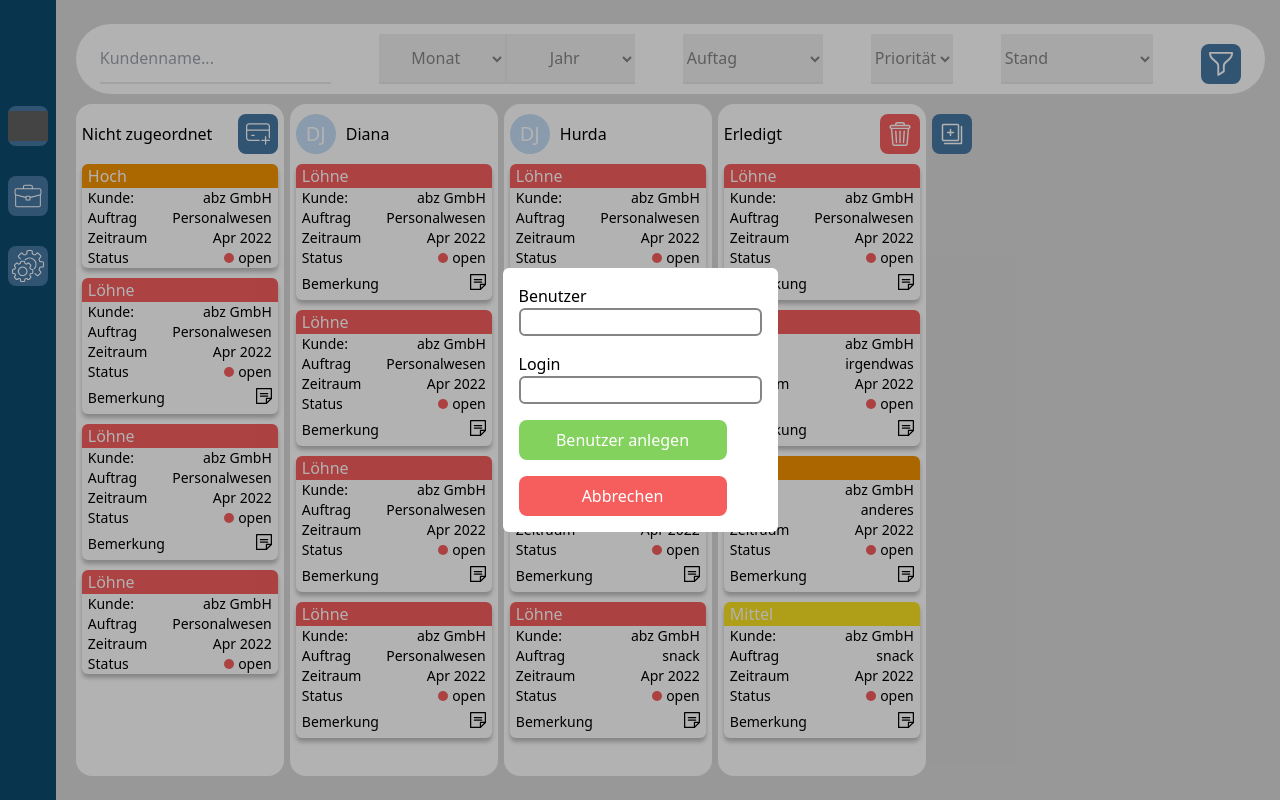
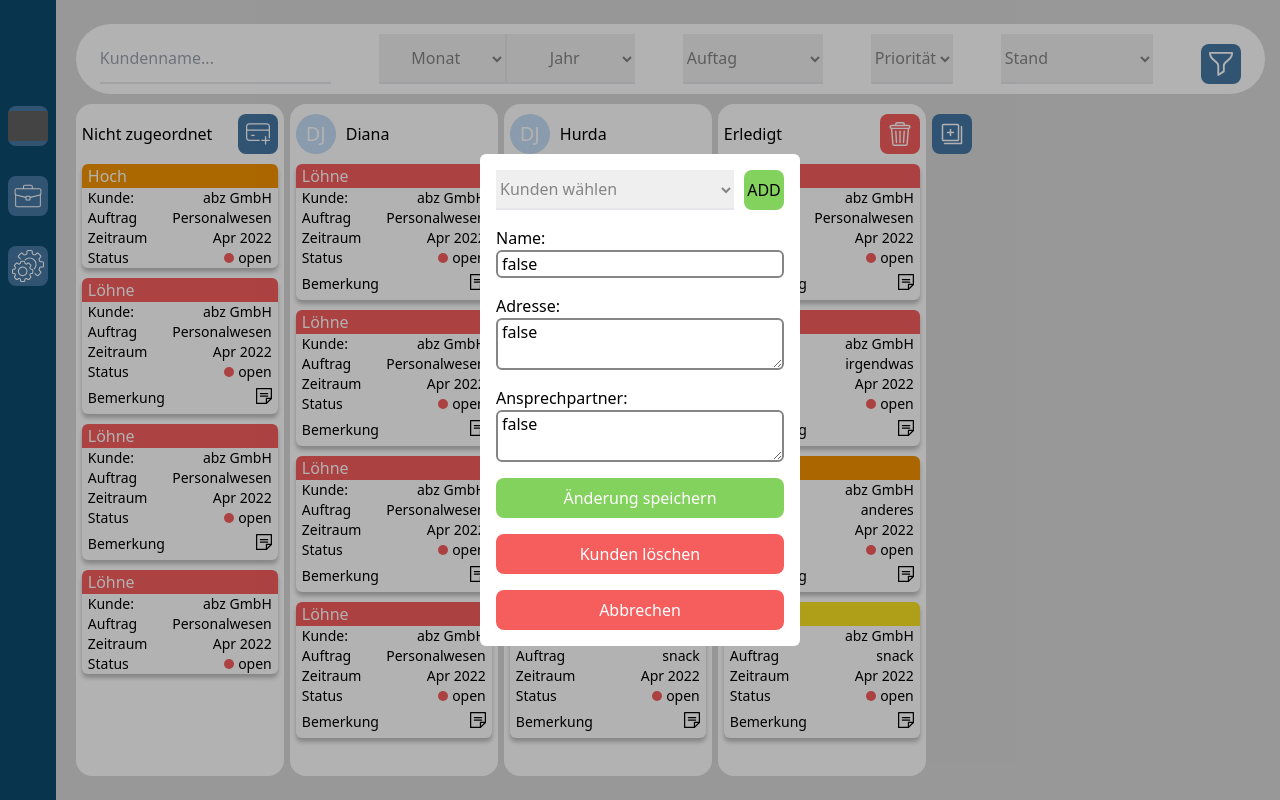
Before and after one commit to brueningmax/todo-drag-drop, a React (Vite) app: page / in a window 1280 px wide. Built offline with nearby package versions, Linux system fonts and the light colour scheme; grey boxes are pictures that could not be loaded.

Commit message:
New Customer & User Settings done

```diff
--- a/src/App.jsx
+++ b/src/App.jsx
@@ -5,16 +5,17 @@ import Kanban from './components/Kanban/kanban'
 import Overlay from './components/Overlays/BaseOverlay/baseOverlay'
 import SearchBar from './components/Searchbar/searchbar'
 import Sidebar from './components/Sidebar/sidebar'
-import NewUserOverlay from './components/Overlays/BaseOverlay/NewUser/newUser'
+import NewUserOverlay from './components/Overlays/NewUser/newUser'
+import UserSettingsOverlay from './components/Overlays/UserSettings/userSettings'
 
 function App() {
 
-  const [overlayVisibility, setOverlayVisibility] = useState(true)
+  const [overlayVisibility, setOverlayVisibility] = useState(false)
 
   return (
     <div className='flex fixed top-0 left-0 w-full h-full'>
       <Overlay  visibilityCondition={overlayVisibility} exitFunction={setOverlayVisibility} >
-        <NewUserOverlay/>
+
       </Overlay>
       <Sidebar />
       <Main>
--- a/src/components/Containers/Tooltip/tooltip.jsx
+++ b/src/components/Containers/Tooltip/tooltip.jsx
@@ -1,8 +1,8 @@
 export default function Tooltip({ text }) {
     return (
-        <div class="speech-bubble -translate-x-36 -translate-y-40">
-            <div class="speech-bubble-triangle"></div>
-            <p class="speech-bubble-content">{text}</p>
+        <div className="speech-bubble -translate-x-36 -translate-y-40">
+            <div className="speech-bubble-triangle"></div>
+            <p className="speech-bubble-content">{text}</p>
         </div>
     )
 }
--- a/src/components/Kanban/kanban.jsx
+++ b/src/components/Kanban/kanban.jsx
@@ -4,10 +4,13 @@ import Column from './Column/column';
 import { fakeData } from '../../assets/fakeData';
 import { v4 as uuidv4 } from 'uuid';
 import SVG from '../../assets/icons/add-button.svg'
+import Overlay from '../Overlays/BaseOverlay/baseOverlay';
+import NewUserOverlay from '../Overlays/NewUser/newUser';
 
 
 export default function Kanban() {
     const [state, setState] = useState(fakeData);
+    const [newUserVisibility, setnewUserVisibility] = useState(false)
 
 
     const reorder = (list, startIndex, endIndex) => {
@@ -66,16 +69,21 @@ export default function Kanban() {
     }
 
     return (
+        <>
+            <Overlay visibilityCondition={newUserVisibility} exitFunction={setnewUserVisibility} >
+                <NewUserOverlay exitFunction={setnewUserVisibility} />
+            </Overlay>
         <DragDropContext onDragEnd={handleOnDragEnd} >
             <div className='flex w-full h-full overflow-y-hidden gap-1.5'>
                 {state.map((object, index) =>
                     <Column key={uuidv4()} droppableId={index} content={object} />)}
 
-                <button className="flex justify-center items-center btn bg-lightBlue mt-2.5">
+                    <button className="flex justify-center items-center btn bg-lightBlue mt-2.5" onClick={() => setnewUserVisibility(true)}>
                     <img src={SVG} className='w-6 invert' />
                 </button>
             </div>
 
         </DragDropContext>
+        </>
     );
 }
--- a/src/components/Overlays/BaseOverlay/baseOverlay.jsx
+++ b/src/components/Overlays/BaseOverlay/baseOverlay.jsx
@@ -9,7 +9,7 @@ const Overlay = ({ visibilityCondition, exitFunction, children }) => {
     return (
         <div id='background' className={`fixed top-0 left-0 right-0 bottom-0 bg-black bg-opacity-30 flex items-center justify-center ${visibilityCondition ? 'visible' : 'hidden'
             } z-50`} onClick={(e) => handleClose(e)}>
-            {children}
+            {visibilityCondition && children}
         </div>
     )
 
--- /dev/null
+++ b/src/components/Overlays/CustomerSettings/customerSettings.jsx
@@ -0,0 +1,39 @@
+import { useState } from "react";
+
+export default function CustomerSettingsOverlay({ exitFunction }) {
+    const [selectedCustomers, setSelectedCustomers] = useState('');
+    const [advancedRights, setadvancedRights] = useState(false);
+    const [availableCustomers, setAvailableCustomers] = useState(['xyz GmbH', 'Assi AG'])
+
+    const handleSubmit = (e) => {
+        e.preventDefault()
+        console.log(user, login)
+        exitFunction(false)
+    }
+    return (
+        <form className="overlay">
+            <div className="flex w-full justify-between gap-2.5">
+            <select className={`py-1 text-center grow text-start border-b-2 ${selectedCustomers ? 'text-black' : 'text-darkGray'}`} value={selectedCustomers} onChange={e => setSelectedCustomers(e.target.value)}>
+                <option value='' disabled hidden>Kunden wählen</option>
+                {availableCustomers.map(customer => <option className="text-black" key={customer} value={customer}>{customer}</option>)}
+                </select>
+                <button className="btn bg-low hover:bg-highlight_low">ADD</button>
+            </div>
+            <div className="flex flex-col items-start w-full">
+                <label>Name:</label>
+                <input value={advancedRights} onChange={(e) => setadvancedRights(e.target.value)} type="text" className="input w-full" />
+            </div>
+            <div className="flex flex-col items-start w-full">
+                <label>Adresse:</label>
+                <textarea value={advancedRights} onChange={(e) => setadvancedRights(e.target.value)} type="text" className="input w-full" />
+            </div>
+            <div className="flex flex-col items-start w-full">
+                <label>Ansprechpartner:</label>
+                <textarea value={advancedRights} onChange={(e) => setadvancedRights(e.target.value)} type="text" className="input w-full" />
+            </div>
+            <button onClick={(e) => handleSubmit(e)} className="btn w-full bg-low text-white hover:bg-highlight_low">Änderung speichern</button>
+            <button onClick={(e) => { e.preventDefault(); exitFunction(false) }} className="btn w-full bg-urgent text-white hover:bg-highlight_urgent">Kunden löschen</button>
+            <button onClick={(e) => { e.preventDefault(); exitFunction(false) }} className="btn w-full bg-urgent text-white hover:bg-highlight_urgent">Abbrechen</button>
+        </form>
+    )
+}
--- a/src/components/Overlays/BaseOverlay/NewUser/newUser.jsx
+++ b/src/components/Overlays/NewUser/newUser.jsx
@@ -1,12 +1,16 @@
 import { useState } from "react";
 
-export default function NewUserOverlay() {
+export default function NewUserOverlay( {exitFunction}) {
     const [user, setUser] = useState('');
     const [login, setLogin] = useState('');
 
-
+    const handleSubmit = (e) => {
+        e.preventDefault()
+        console.log(user, login)
+        exitFunction(false)
+    }
     return (
-        <div className="flex flex-col rounded-md gap-4 items-start bg-white p-4">
+        <form className="overlay">
             <div className="flex flex-col items-start w-full">
                 <label>Benutzer</label>
                 <input value={user} onChange={(e) => setUser(e.target.value)} type="text" className="input w-full" />
@@ -15,8 +19,8 @@ export default function NewUserOverlay() {
                 <label>Login</label>
                 <input value={login} onChange={(e) => setLogin(e.target.value)} type="text" className="input w-full" />
             </div>
-            <button className="btn w-52 bg-low text-white hover:bg-highlight_low">Benutzer anlegen</button>
-            <button className="btn w-52 bg-urgent text-white hover:bg-highlight_urgent">Abbrechen</button>
-        </div>
+            <button onClick={(e) => handleSubmit(e) } className="btn w-full bg-low text-white hover:bg-highlight_low">Benutzer anlegen</button>
+            <button onClick={(e) => { e.preventDefault(); exitFunction(false) }} className="btn w-full bg-urgent text-white hover:bg-highlight_urgent">Abbrechen</button>
+        </form>
     )
 }
--- /dev/null
+++ b/src/components/Overlays/UserSettings/userSettings.jsx
@@ -0,0 +1,29 @@
+import { useState } from "react";
+
+export default function UserSettingsOverlay({ exitFunction }) {
+    const [selectedUser, setSelectedUser] = useState('');
+    const [advancedRights, setadvancedRights] = useState(false);
+    const [availableUsers, setAvailableUsers] = useState(['diana', 'hurda'])
+
+    const handleSubmit = (e) => {
+        e.preventDefault()
+        console.log(user, login)
+        exitFunction(false)
+    }
+    return (
+        <form className="overlay">
+            <select className={`py-1 text-center w-full text-start border-b-2 ${selectedUser ? 'text-black' : 'text-darkGray'}`} value={selectedUser} onChange={e => setSelectedUser(e.target.value)}>
+                <option value='' disabled hidden>Benutzer wählen</option>
+                {availableUsers.map(user => <option className="text-black" key={user} value={user}>{user}</option>)}
+            </select>
+            <div className="flex  justify-between w-full">
+                <label>Kann Todos verteilen:</label>
+                <input value={advancedRights} onChange={(e) => setadvancedRights(e.target.value)} type="checkbox" className="input" />
+            </div>
+            <button onClick={(e) => handleSubmit(e)} className="btn w-full bg-low text-white hover:bg-highlight_low">Änderung speichern</button>
+            <button onClick={(e) => { e.preventDefault(); exitFunction(false) }} className="btn w-full bg-high text-white hover:bg-highlight_high">Passwort zurücksetzen</button>
+            <button onClick={(e) => { e.preventDefault(); exitFunction(false) }} className="btn w-full bg-urgent text-white hover:bg-highlight_urgent">Benutzer löschen</button>
+            <button onClick={(e) => { e.preventDefault(); exitFunction(false) }} className="btn w-full bg-urgent text-white hover:bg-highlight_urgent">Abbrechen</button>
+        </form>
+    )
+}
--- a/src/components/Sidebar/sidebar.jsx
+++ b/src/components/Sidebar/sidebar.jsx
@@ -1,16 +1,29 @@
 import Team from '../../assets/icons/group-chat.svg'
 import Client from '../../assets/icons/briefcase.svg'
 import Gears from '../../assets/icons/settings.svg'
+import Overlay from '../Overlays/BaseOverlay/baseOverlay'
+import UserSettingsOverlay from '../Overlays/UserSettings/userSettings'
+import CustomerSettingsOverlay from '../Overlays/CustomerSettings/customerSettings'
+import { useState } from 'react'
+
 
 export default function Sidebar() {
+    const [userSettingsVisibility, setUserSettingsVisibility] = useState(false)
+    const [customerSettingsVisibility, setCustomerSettingsVisibility] = useState(true)
     return (
         <div className="bg-sky-900 w-14 flex flex-col items-center pt-24 gap-5">
-            <button className="flex justify-center items-center btn bg-lightBlue mt-2.5">
+            <button className="flex justify-center items-center btn bg-lightBlue mt-2.5" onClick={() => setUserSettingsVisibility(true)}>
                 <img src={Team} className='invert' />
             </button>
-            <button className="flex justify-center items-center btn bg-lightBlue mt-2.5">
+            <Overlay visibilityCondition={userSettingsVisibility} exitFunction={setUserSettingsVisibility} >
+                <UserSettingsOverlay exitFunction={setUserSettingsVisibility} />
+            </Overlay>
+            <button className="flex justify-center items-center btn bg-lightBlue mt-2.5" onClick={() => setCustomerSettingsVisibility(true)}>
                 <img src={Client} className='w-8 invert' />
             </button>
+            <Overlay visibilityCondition={customerSettingsVisibility} exitFunction={setCustomerSettingsVisibility} >
+                <CustomerSettingsOverlay exitFunction={setCustomerSettingsVisibility} />
+            </Overlay>
             <button className="flex justify-center items-center btn bg-lightBlue mt-2.5">
                 <img src={Gears} className='w-8 invert' />
             </button>
--- a/src/index.css
+++ b/src/index.css
@@ -8,6 +8,9 @@
     }
     .input {
         @apply border-2 border-darkGray rounded-md px-1;
+    }
+    .overlay {
+        @apply flex flex-col rounded-md gap-4 items-start bg-white p-4 w-80;
     }
 }
 @layer utilities {
```
